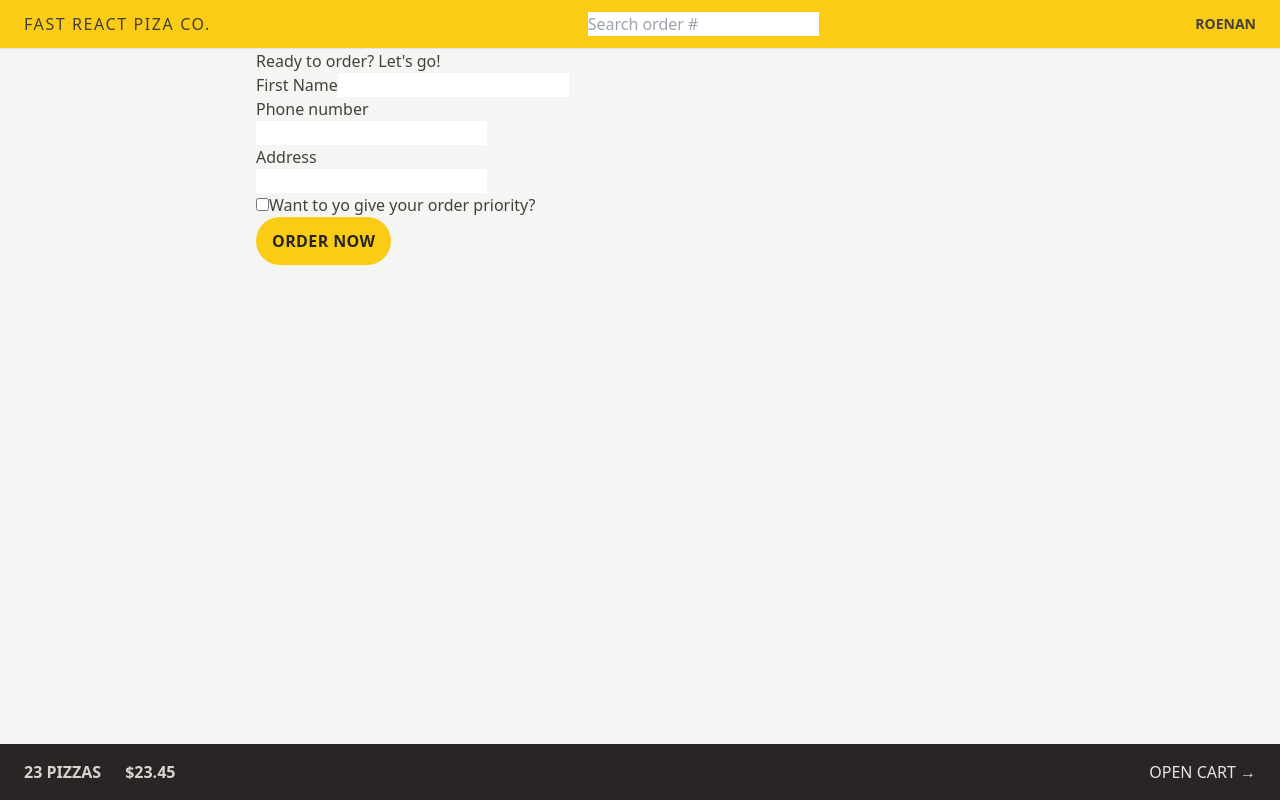
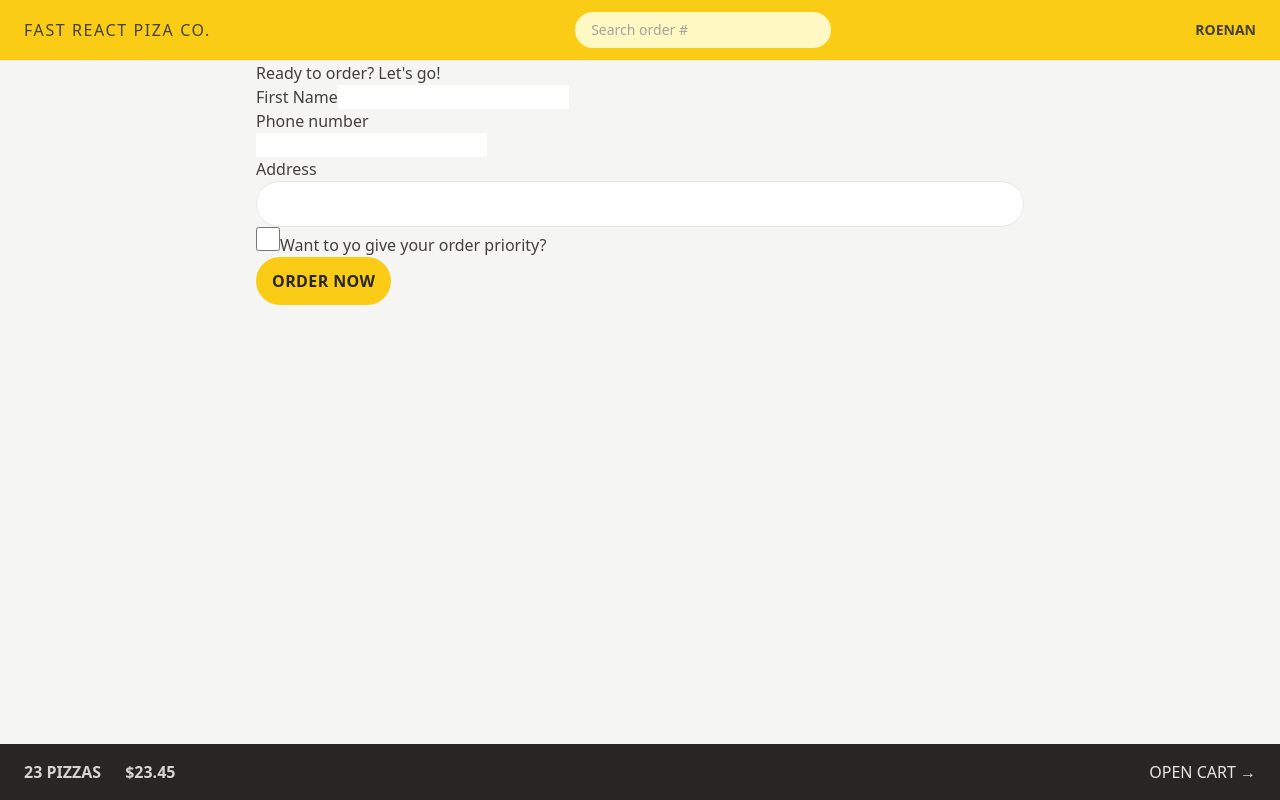
Before and after one commit to Roenan12/fast-react-pizza, a React (Vite) app: page /order/new in a window 1280 px wide. Built offline with nearby package versions, Linux system fonts and the light colour scheme.

Commit message:
style: form elements

```diff
--- a/src/features/order/CreateOrder.jsx
+++ b/src/features/order/CreateOrder.jsx
@@ -62,12 +62,18 @@
         <div>
           <label>Address</label>
           <div>
-            <input type="text" name="address" required />
+            <input
+              className="w-full rounded-full border border-stone-200 px-4 py-2 text-sm transition-all duration-300 placeholder:text-stone-400 focus:outline-none focus:ring focus:ring-yellow-400 md:px-6 md:py-3"
+              type="text"
+              name="address"
+              required
+            />
           </div>
         </div>
 
         <div>
           <input
+            className="h-6 w-6 accent-yellow-400 focus:outline-none focus:ring focus:ring-yellow-400 focus:ring-offset-2"
             type="checkbox"
             name="priority"
             id="priority"
--- a/src/features/order/SearchOrder.jsx
+++ b/src/features/order/SearchOrder.jsx
@@ -18,6 +18,7 @@
         placeholder="Search order #"
         value={query}
         onChange={(e) => setQuery(e.target.value)}
+        className="w-28 rounded-full bg-yellow-100 px-4 py-2 text-sm transition-all duration-300 placeholder:text-stone-400 focus:outline-none focus:ring-yellow-500 focus:ring-opacity-50 sm:w-64 sm:focus:w-72"
       />
     </form>
   );
```
